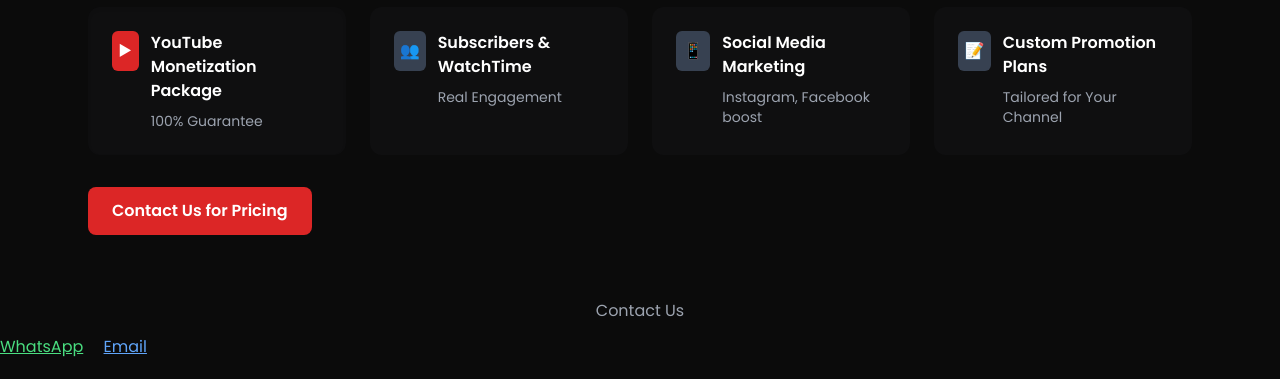
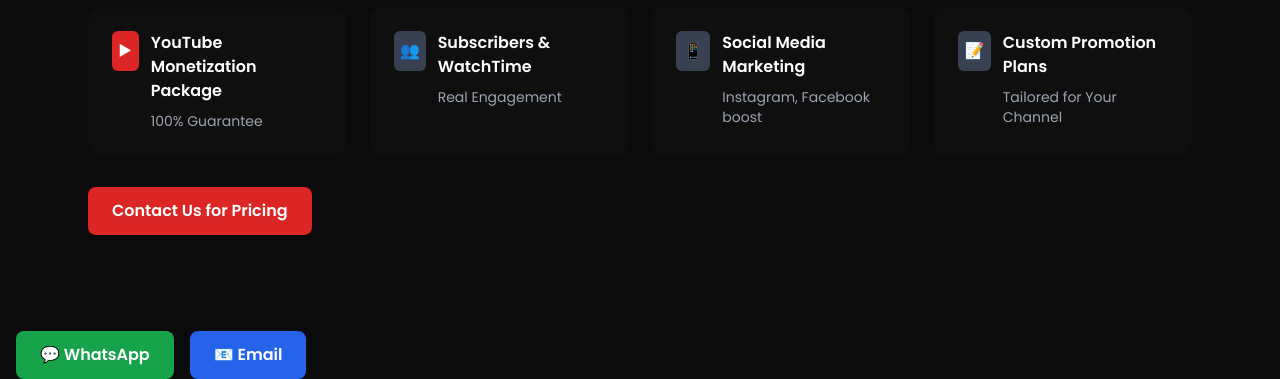
Before and after one commit to adfluxads-ux/AdFluxWebsite, a plain HTML site: page index.html in a window 1280 px wide. Shown: the part 701-1080 px from the top of the page. Drawn offline with nearby package versions, Linux system fonts and the light colour scheme.

Commit message:
Update index.html

```diff
--- a/index.html
+++ b/index.html
@@ -112,7 +112,15 @@
 </body>
 </html>
 <a <footer class="text-center text-gray-400 py-6">
-  <p class="mb-3">Contact Us</p>
-  <a href="https://wa.me/918641030951" class="text-green-400 underline mr-4">WhatsApp</a>
-  <a href="mail to:adfluxads@gmail.com" class="text-blue-400 underline">Email</a>
-</footer>
+
+<div class="mt-8 flex flex-wrap gap-4">
+  <a href="https://wa.me/918641030951" target="_blank"
+     class="bg-green-600 hover:bg-green-700 text-white px-6 py-3 rounded-lg font-semibold">
+     💬 WhatsApp
+  </a>
+
+  <a href="mailto:adfluxads@gmail.com"
+     class="bg-blue-600 hover:bg-blue-700 text-white px-6 py-3 rounded-lg font-semibold">
+     📧 Email
+  </a>
+</div>
```
